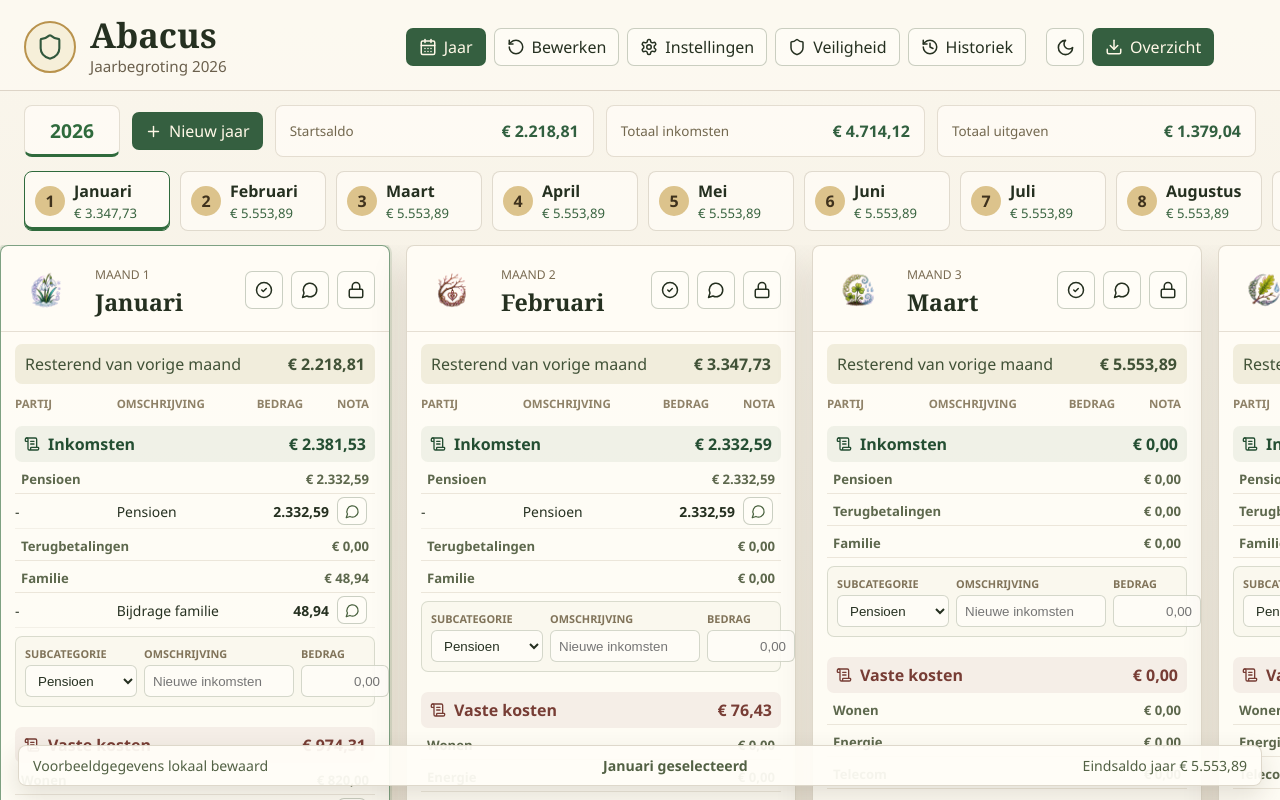
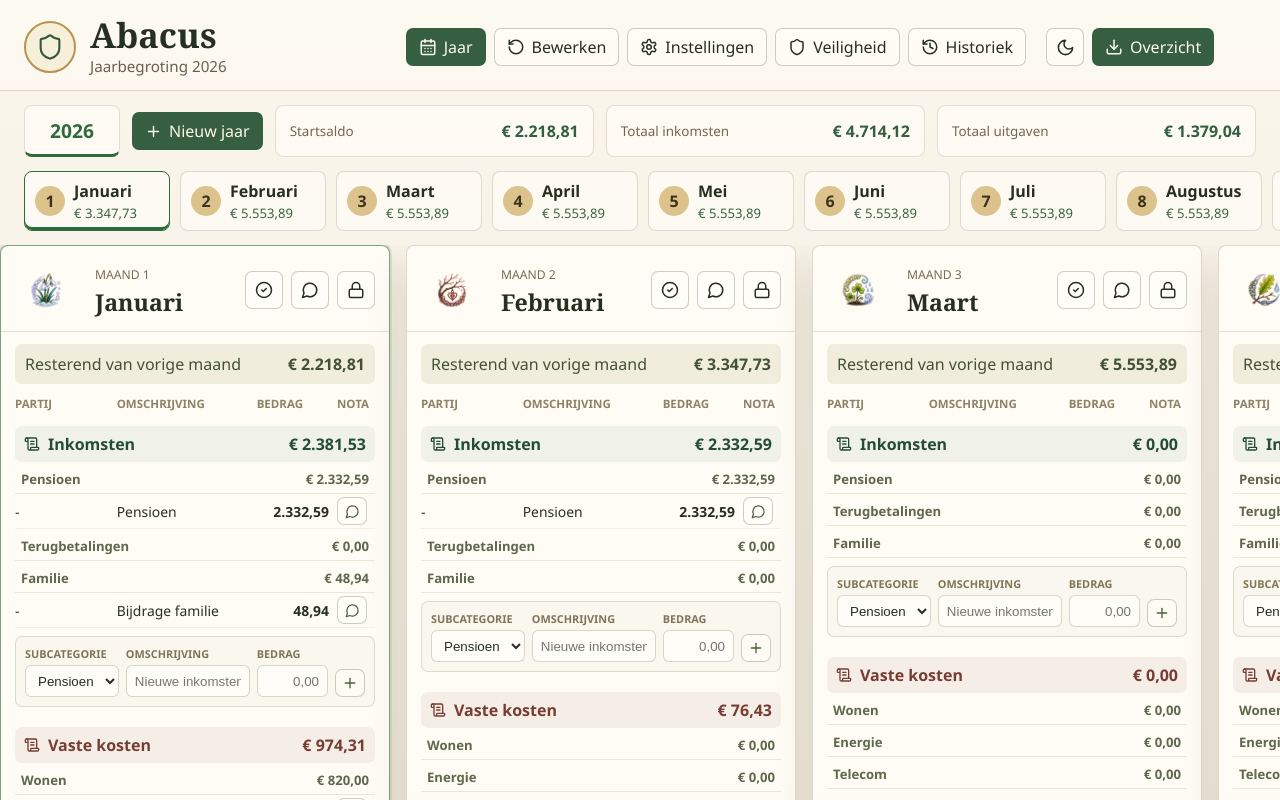
Before and after one commit to monokid/Abacus, a Svelte app: page / in a window 1280 px wide. Shown: the top 800 px of the page. Built offline with nearby package versions, Linux system fonts and the light colour scheme.

Commit message:
Add visual input smoke checks

```diff
--- a/src/ui/styles.css
+++ b/src/ui/styles.css
@@ -277,7 +277,7 @@ h1 {
   align-items: flex-start;
   gap: 16px;
   overflow-x: auto;
-  padding: 0 24px 86px;
+  padding: 0 24px 26px;
   scroll-snap-type: x proximity;
 }
 
@@ -425,7 +425,7 @@ h1 {
 
 .new-entry-panel {
   display: grid;
-  grid-template-columns: minmax(96px, 0.9fr) minmax(96px, 1fr) minmax(132px, 1.28fr) minmax(86px, 0.72fr) 34px;
+  grid-template-columns: minmax(0, 0.92fr) minmax(0, 1fr) minmax(0, 1.34fr) minmax(0, 0.76fr) 30px;
   gap: 7px;
   align-items: end;
   margin-top: 8px;
@@ -441,7 +441,7 @@ h1 {
 }
 
 .budget-section[aria-label="Inkomsten"] .new-entry-panel {
-  grid-template-columns: minmax(112px, 1fr) minmax(150px, 1.4fr) minmax(88px, 0.72fr) 34px;
+  grid-template-columns: minmax(0, 1fr) minmax(0, 1.32fr) minmax(0, 0.76fr) 30px;
 }
 
 .budget-section[aria-label="Inkomsten"] .new-entry-panel .category-field {
@@ -464,6 +464,7 @@ h1 {
 .field input,
 .field select {
   width: 100%;
+  min-width: 0;
   min-height: 32px;
   border: 1px solid rgba(75, 99, 58, 0.24);
   border-radius: 6px;
@@ -567,13 +568,10 @@ h1 {
 }
 
 .status-bar {
-  position: fixed;
-  right: 18px;
-  bottom: 14px;
-  left: 18px;
   display: flex;
   justify-content: space-between;
   gap: 16px;
+  margin: 0 18px 14px;
   padding: 10px 14px;
   border: 1px solid rgba(105, 87, 53, 0.22);
   border-radius: 8px;
@@ -608,7 +606,6 @@ h1 {
   }
 
   .status-bar {
-    position: static;
     margin: 0 18px 18px;
     flex-direction: column;
   }
```
Also changed, not shown: tests/smoke/input-smoke.mjs (+75 -0 lines).
